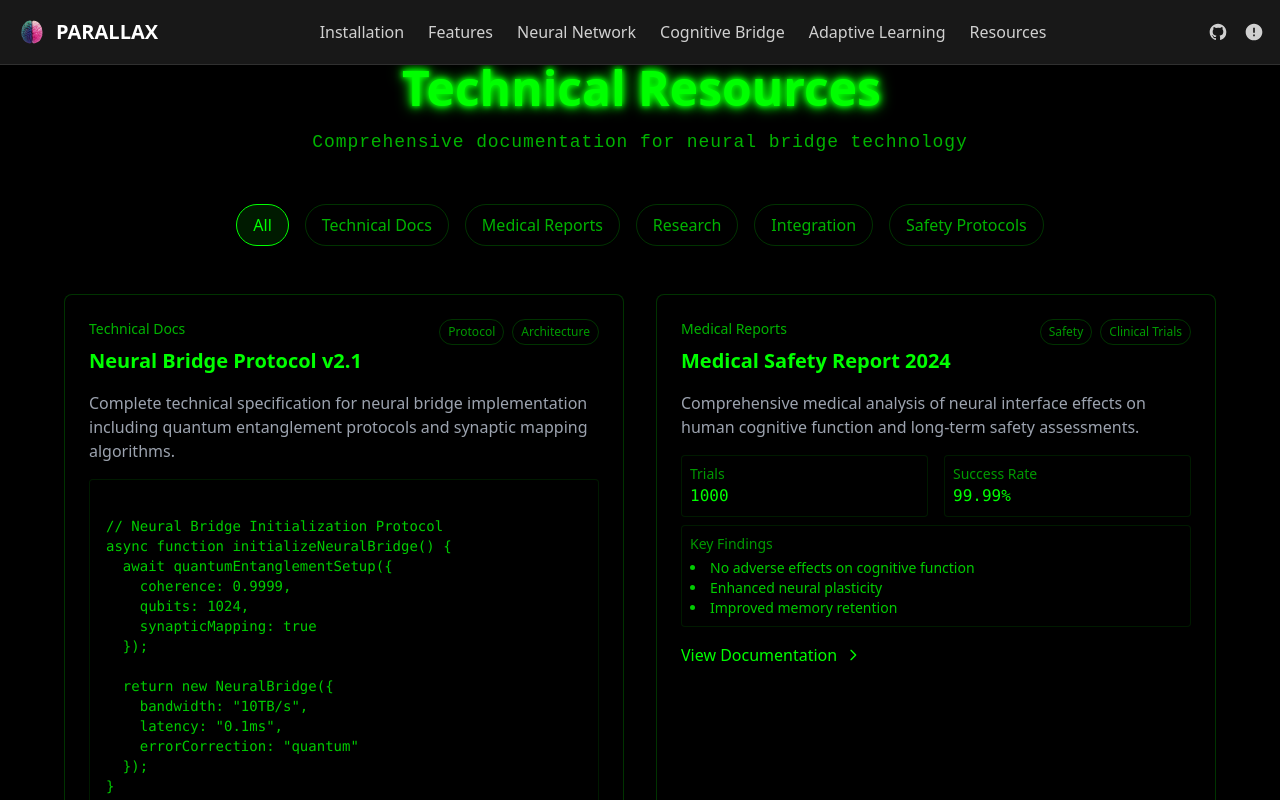
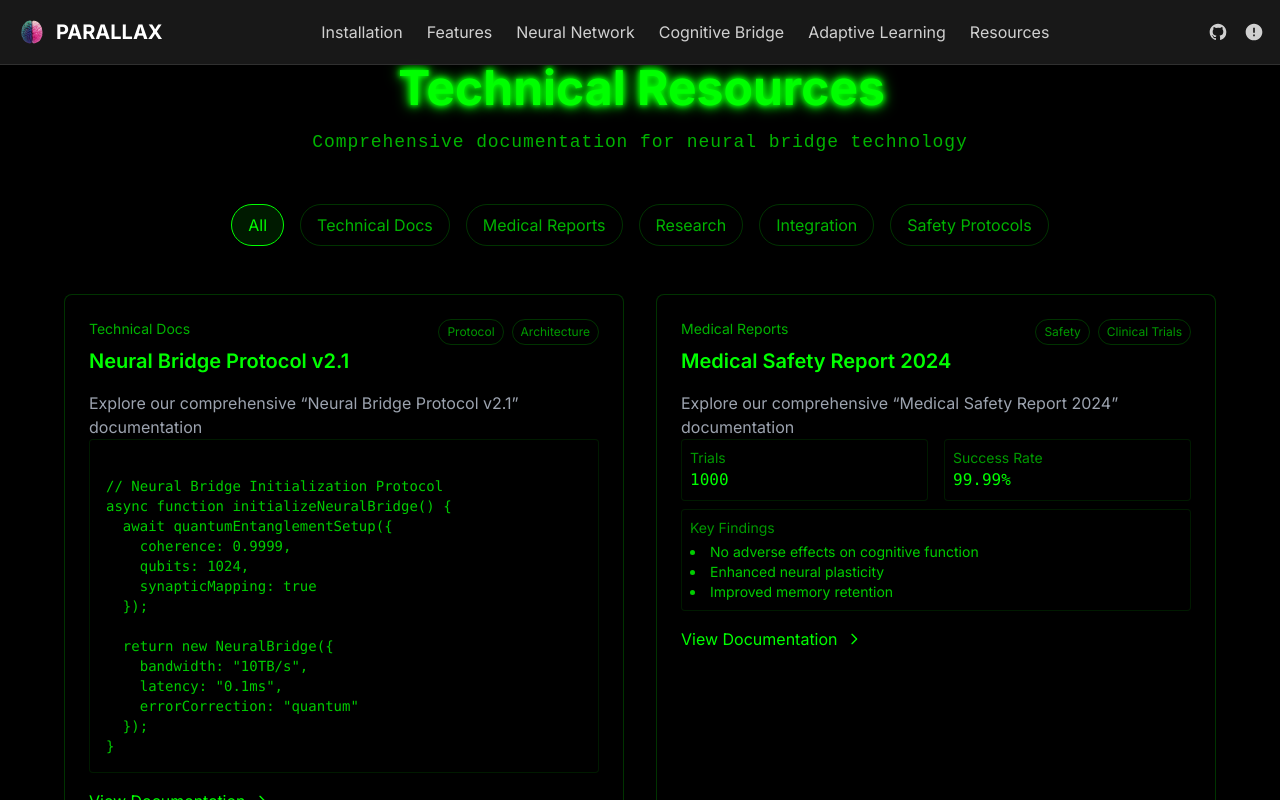
Before and after one commit to capteeen/parallax, a Next.js app: page /resource in a window 1280 px wide. Shown: the top 800 px of the page. Built offline with nearby package versions, Linux system fonts and the light colour scheme.

Commit message:
Refactor layout and styling with Inter font and dark theme
- Replace Geist Sans and Mono with Inter font
- Update body background to dark theme
- Simplify CodeBlock component by removing language prop
- Update resource page description rendering
- Minor type and styling adjustments

```diff
--- a/app/installation/page.tsx
+++ b/app/installation/page.tsx
@@ -6,10 +6,9 @@ import { Copy } from 'lucide-react'
 
 interface CodeBlockProps {
   code: string
-  language: string
 }
 
-function CodeBlock({ code, language }: CodeBlockProps) {
+function CodeBlock({ code }: CodeBlockProps) {
   const [copied, setCopied] = useState(false)
 
   const copyToClipboard = async () => {
@@ -134,7 +133,6 @@ export default function InstallationPage() {
               <div>
                 <h3 className="text-xl font-semibold mb-4 text-[#00FF00]">1. Core Installation</h3>
                 <CodeBlock
-                  language="bash"
                   code={`# Install Parallax CLI
 npm install -g @parallax/cli
 
@@ -150,7 +148,6 @@ npm install`}
               <div>
                 <h3 className="text-xl font-semibold mb-4 text-[#00FF00]">2. Neural Interface Setup</h3>
                 <CodeBlock
-                  language="python"
                   code={`# Install Python dependencies
 pip install parallax-neural>=2.1.0 quantum-bridge>=1.5.0 neural-interface>=3.0.0
 
@@ -162,7 +159,6 @@ python -c "import parallax_neural as pn; print(pn.__version__)"`}
               <div>
                 <h3 className="text-xl font-semibold mb-4 text-[#00FF00]">3. Environment Configuration</h3>
                 <CodeBlock
-                  language="bash"
                   code={`# Configure environment
 parallax configure --quantum-core --neural-interface
 
@@ -179,7 +175,6 @@ parallax bridge init --qubits 1024 --coherence 0.9999`}
               <div>
                 <h3 className="text-xl font-semibold mb-4 text-[#00FF00]">Core Framework Installation</h3>
                 <CodeBlock
-                  language="typescript"
                   code={`// Install core dependencies
 npm install @parallax/core @parallax/neural @parallax/quantum
 
@@ -199,7 +194,6 @@ await core.initialize();`}
               <div>
                 <h3 className="text-xl font-semibold mb-4 text-[#00FF00]">System Configuration</h3>
                 <CodeBlock
-                  language="json"
                   code={`{
   "system": {
     "mode": "production",
@@ -226,7 +220,6 @@ await core.initialize();`}
               <div>
                 <h3 className="text-xl font-semibold mb-4 text-[#00FF00]">Neural Interface Setup</h3>
                 <CodeBlock
-                  language="python"
                   code={`import parallax_neural as pn
 
 # Initialize neural interface
@@ -251,7 +244,6 @@ print(f"Neural Interface Status: {status}")`}
               <div>
                 <h3 className="text-xl font-semibold mb-4 text-[#00FF00]">Neural Bridge Configuration</h3>
                 <CodeBlock
-                  language="python"
                   code={`from parallax_neural.bridge import NeuralBridge
 
 bridge = NeuralBridge(
@@ -274,7 +266,6 @@ bridge.verify_connection()`}
               <div>
                 <h3 className="text-xl font-semibold mb-4 text-[#00FF00]">Quantum Core Setup</h3>
                 <CodeBlock
-                  language="typescript"
                   code={`import { QuantumCore } from '@parallax/quantum';
 
 const quantum = new QuantumCore({
@@ -292,7 +283,6 @@ await quantum.verify_entanglement();`}
               <div>
                 <h3 className="text-xl font-semibold mb-4 text-[#00FF00]">Bridge Integration</h3>
                 <CodeBlock
-                  language="typescript"
                   code={`import { Bridge } from '@parallax/bridge';
 
 const bridge = new Bridge({
@@ -315,14 +305,12 @@ await bridge.verify();`}
               <div>
                 <h3 className="text-xl font-semibold mb-4 text-[#00FF00]">Next.js Integration</h3>
                 <CodeBlock
-                  language="bash"
                   code={`# Create Next.js project with Parallax
 npx create-next-app@latest --example with-parallax my-neural-app
 cd my-neural-app`}
                 />
                 <div className="mt-4">
                   <CodeBlock
-                    language="typescript"
                     code={`import { NeuralComponent } from '@parallax/react';
 
 export default function MyComponent() {
@@ -343,7 +331,6 @@ export default function MyComponent() {
               <div>
                 <h3 className="text-xl font-semibold mb-4 text-[#00FF00]">Node.js Integration</h3>
                 <CodeBlock
-                  language="typescript"
                   code={`import { ParallaxServer } from '@parallax/server';
 
 const server = new ParallaxServer({
--- a/app/layout.tsx
+++ b/app/layout.tsx
@@ -2,17 +2,12 @@ import type { Metadata } from "next";
 import localFont from "next/font/local";
 import "./globals.css";
 import { Navbar } from "@/components/ui/navbar";
+import { Inter } from 'next/font/google'
 
-const geistSans = localFont({
-  src: "./fonts/GeistVF.woff",
-  variable: "--font-geist-sans",
-  weight: "100 900",
-});
-const geistMono = localFont({
-  src: "./fonts/GeistMonoVF.woff",
-  variable: "--font-geist-mono",
-  weight: "100 900",
-});
+const inter = Inter({
+  subsets: ['latin'],
+  variable: '--font-inter',
+})
 
 export const metadata: Metadata = {
   title: 'ParallaxChain - Decentralized AI Computational Platform',
@@ -25,11 +20,11 @@ export default function RootLayout({
   children: React.ReactNode
 }) {
   return (
-    <html lang="en">
+    <html lang="en" className={inter.variable}>
       <head>
         <link href="https://fonts.googleapis.com/css2?family=Space+Grotesk:wght@400;500;700&display=swap" rel="stylesheet" />
       </head>
-      <body className={`${geistSans.variable} antialiased`}>
+      <body className={`${inter.className} bg-[#0A0A0A] text-white`}>
         <Navbar />
         {children}
       </body>
--- a/app/neural-network/components/ActivityVisualization.tsx
+++ b/app/neural-network/components/ActivityVisualization.tsx
@@ -3,7 +3,7 @@
 import { useEffect, useState } from 'react'
 
 interface ActivityVisualizationProps {
-  index: number
+  index: number;
 }
 
 export function ActivityVisualization({ index }: ActivityVisualizationProps) {
--- a/app/resource/page.tsx
+++ b/app/resource/page.tsx
@@ -168,8 +168,8 @@ async function initializeNeuralBridge() {
                   </div>
                 </div>
 
-                <p className="text-gray-400 mb-4">
-                  {resource.description}
+                <p className="text-gray-400">
+                  Explore our comprehensive &ldquo;{resource.title}&rdquo; documentation
                 </p>
 
                 {/* Resource Specific Content */}
```
